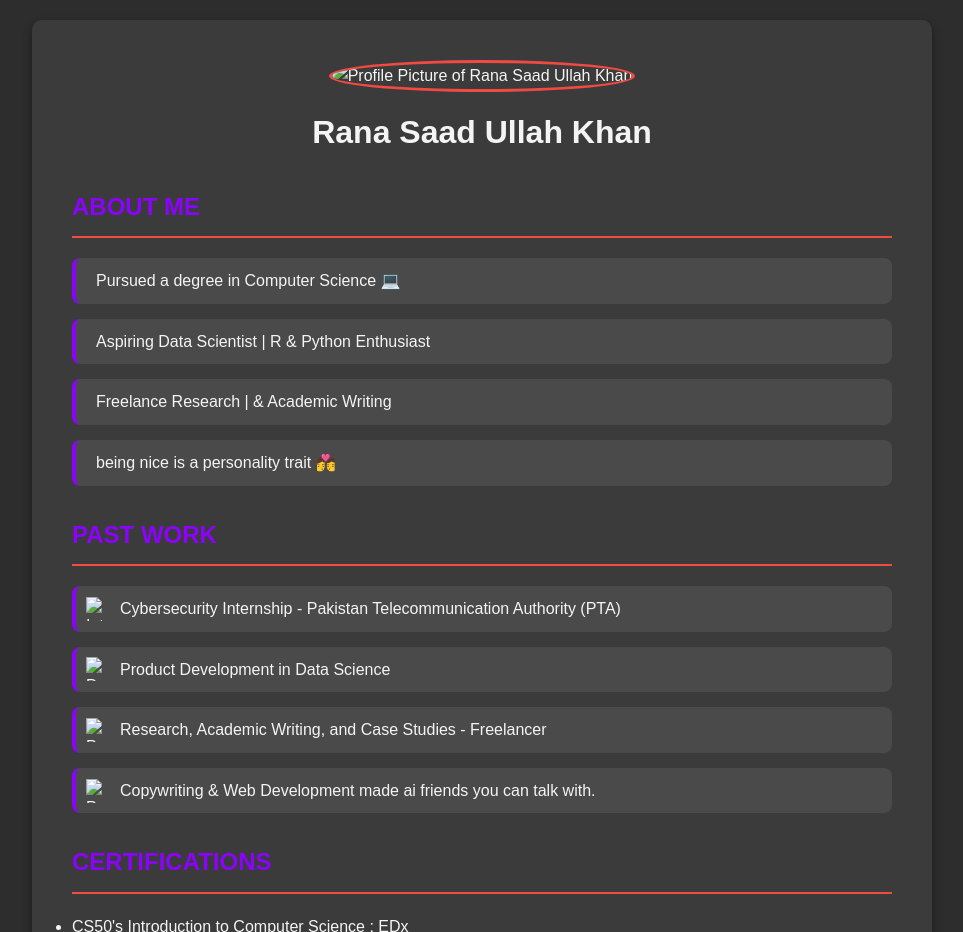
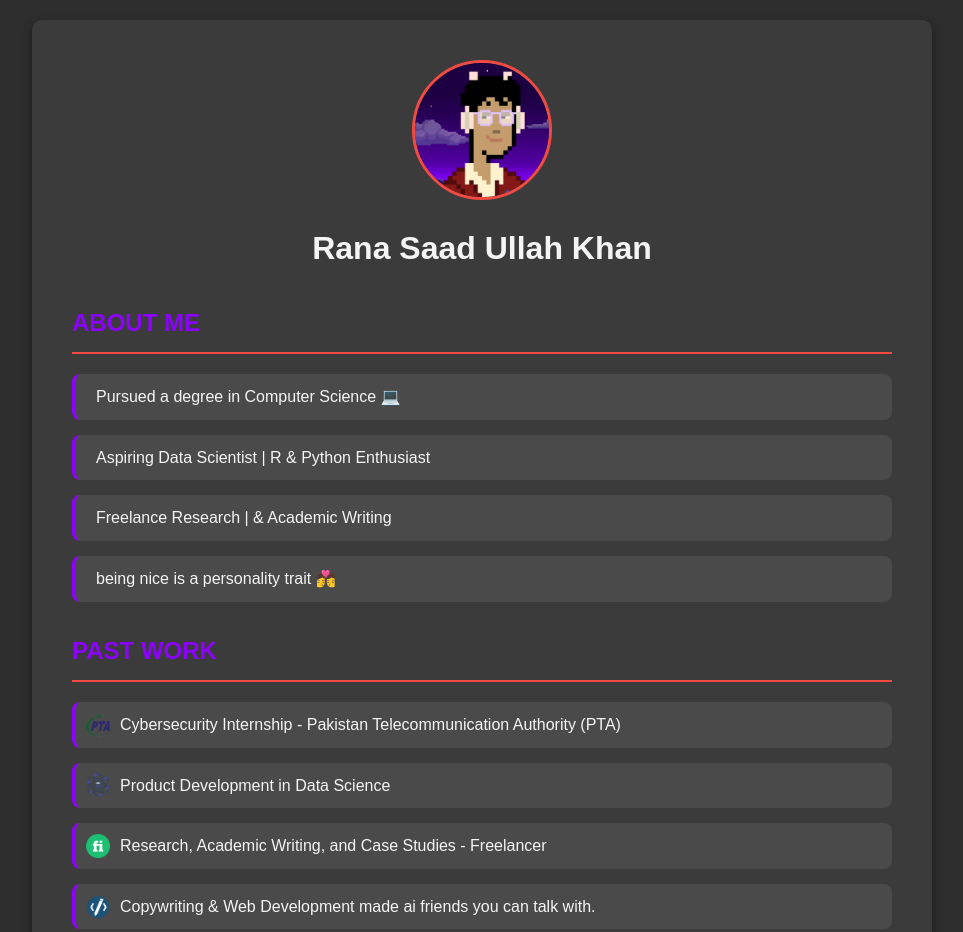
Before and after one commit to saadRana1/portfolio, a plain HTML site: page index.html in a window 1280 px wide. Shown: the top 932 px of the page, without its empty margins (158-1121 px from the left). Drawn offline with Linux system fonts and the light colour scheme.

Commit message:
Update index.html

```diff
--- a/index.html
+++ b/index.html
@@ -12,7 +12,7 @@
         <!-- Profile Section -->
         <section class="profile">
             <div class="icon">
-                <img src="assets/PHOTO-2024-09-30-22-43-49.jpg" alt="Profile Picture of Rana Saad Ullah Khan">
+                <img src="PHOTO-2024-09-30-22-43-49.jpg" alt="Profile Picture of Rana Saad Ullah Khan">
             </div>
             <h1>Rana Saad Ullah Khan</h1>
         </section>
@@ -42,19 +42,19 @@
         <section class="past-work">
             <h2 class="section-title">Past Work</h2>
             <div class="notion-callout">
-                <img src="assets/PakTelecom.png" alt="Internship">
+                <img src="PakTelecom.png" alt="Internship">
                 <span>Cybersecurity Internship - Pakistan Telecommunication Authority (PTA)</span>
             </div>
             <div class="notion-callout">
-                <img src="assets\data-science.png" alt="Product Development">
+                <img src="data-science.png" alt="Product Development">
                 <span>Product Development in Data Science</span>
             </div>
             <div class="notion-callout">
-                <img src="assets\fiverr-icon.png" alt="Product Development">
+                <img src="fiverr-icon.png" alt="Product Development">
                 <span>Research, Academic Writing, and Case Studies - Freelancer</span>
             </div>
             <div class="notion-callout">
-                <img src="assets\pngegg.png" alt="Product Development">
+                <img src="pngegg.png" alt="Product Development">
                 <span>Copywriting & Web Development made ai friends you can talk with.</span>
             </div>
         </section>
```
